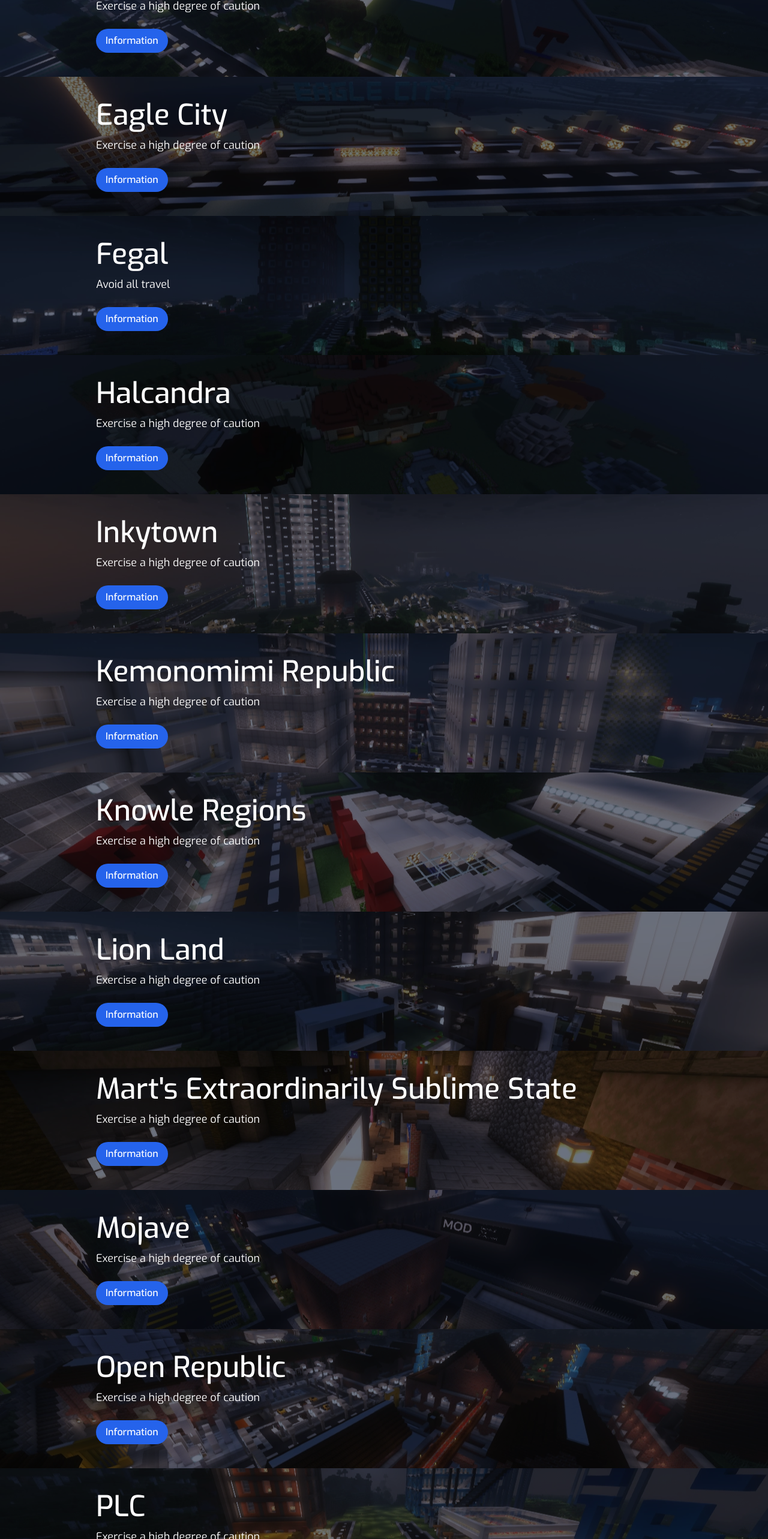
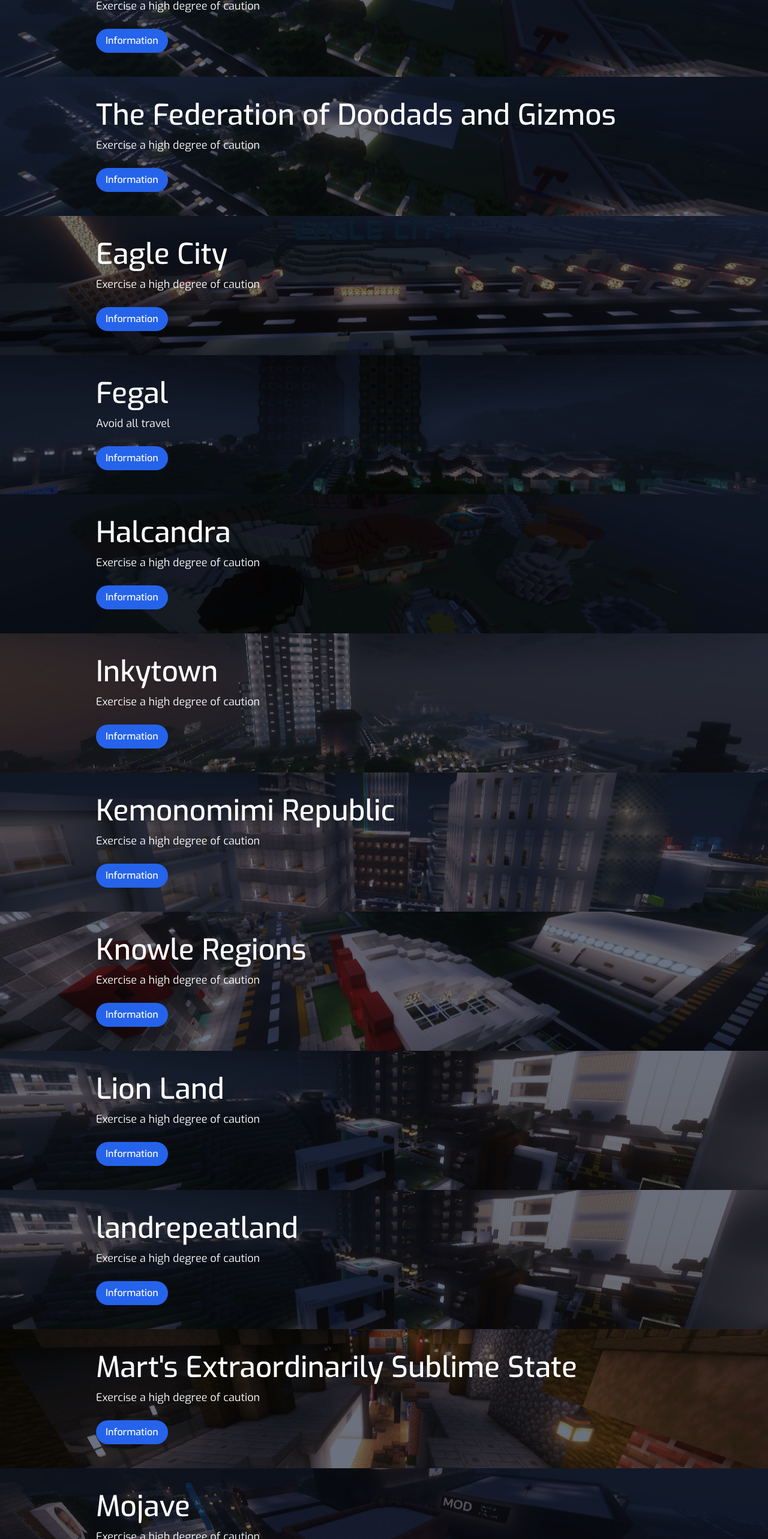
Before and after one commit to Alee14/alure-website, a Next.js app: page /travel-advisory in a window 1280 px wide. Shown: the part 2280-4846 px from the top of the page at 60% size. Built offline with nearby package versions, Linux system fonts and the light colour scheme.

Commit message:
New post

```diff
--- a/app/travel-advisory/ListCountries.js
+++ b/app/travel-advisory/ListCountries.js
@@ -47,7 +47,7 @@ export function Countries(){
         })
 
         return (
-            <div key="countries" className="bg-center bg-no-repeat bg-[image:var(--image-url)] bg-gray-500 bg-blend-multiply" style={{'--image-url': `url(${country.image})`}} >
+            <div key="countries" id={'#' + country.url} className="bg-center bg-no-repeat bg-[image:var(--image-url)] bg-gray-500 bg-blend-multiply" style={{'--image-url': `url(${country.image})`}} >
                 <div className="sm:px-40 px-10 py-10 space-y-3">
                     <h1 className="font-medium md:text-5xl text-3xl">{country.name}</h1>
                     <h2 className="text-lg">{dangerLevel}</h2>
--- a/app/travel-advisory/countries.json
+++ b/app/travel-advisory/countries.json
@@ -2,6 +2,7 @@
     "countries": [
         {
             "name": "Anatoli",
+            "url": "anatoli",
             "danger": 1,
             "image": "/countries/anatoli.webp",
             "settlements": [],
@@ -9,6 +10,7 @@
         },
         {
             "name": "Auckland",
+            "url": "auckland",
             "danger": 1,
             "image": "/countries/auckland.webp",
             "settlements": [],
@@ -16,6 +18,7 @@
         },
         {
             "name": "Aura Regions",
+            "url": "auraregions",
             "danger": 2,
             "image": "/countries/auraregions.webp",
             "settlements": [],
@@ -25,6 +28,7 @@
         },
         {
             "name": "Birch Boat Town",
+            "url": "birchboattown",
             "danger": 1,
             "image": "/countries/birchboattown.webp",
             "settlements": [],
@@ -32,6 +36,7 @@
         },
         {
             "name": "Birch Lodges Community Town",
+            "url": "birchlodges",
             "danger": 1,
             "image": "/countries/birchlodges.webp",
             "settlements": [],
@@ -39,6 +44,15 @@
         },
         {
             "name": "Country Warp",
+            "url": "countrywarp",
+            "danger": 1,
+            "image": "/countries/countrywarp.webp",
+            "settlements": [],
+            "history": []
+        },
+        {
+            "name": "The Federation of Doodads and Gizmos",
+            "url": "doodadsandgizmos",
             "danger": 1,
             "image": "/countries/countrywarp.webp",
             "settlements": [],
@@ -46,6 +60,7 @@
         },
         {
             "name": "Eagle City",
+            "url": "eaglecity",
             "danger": 1,
             "image": "/countries/eaglecity.webp",
             "settlements": [],
@@ -53,6 +68,7 @@
         },
         {
             "name": "Fegal",
+            "url": "fegal",
             "danger": 3,
             "image": "/countries/fegal.webp",
             "settlements": [],
@@ -63,6 +79,7 @@
         },
         {
             "name": "Halcandra",
+            "url": "halcandra",
             "danger": 1,
             "image": "/countries/halcandra.webp",
             "settlements": [],
@@ -70,6 +87,7 @@
         },
         {
             "name": "Inkytown",
+            "url": "inkytown",
             "danger": 1,
             "image": "/countries/inkytown.webp",
             "settlements": [],
@@ -77,6 +95,7 @@
         },
         {
             "name": "Kemonomimi Republic",
+            "url": "kemonomimi-republic",
             "danger": 1,
             "image": "/countries/kemonomimi.webp",
             "settlements": [],
@@ -84,6 +103,7 @@
         },
         {
             "name": "Knowle Regions",
+            "url": "knowle-regions",
             "danger": 1,
             "image": "/countries/knowleregions.webp",
             "settlements": [],
@@ -91,6 +111,15 @@
         },
         {
             "name": "Lion Land",
+            "url": "lionland",
+            "danger": 1,
+            "image": "/countries/lionland.webp",
+            "settlements": [],
+            "history": []
+        },
+        {
+            "name": "landrepeatland",
+            "url": "landrepeatland",
             "danger": 1,
             "image": "/countries/lionland.webp",
             "settlements": [],
@@ -98,6 +127,7 @@
         },
         {
             "name": "Mart's Extraordinarily Sublime State",
+            "url": "mess",
             "danger": 1,
             "image": "/countries/mess.webp",
             "settlements": [],
@@ -105,6 +135,7 @@
         },
         {
             "name": "Mojave",
+            "url": "mojave",
             "danger": 1,
             "image": "/countries/mojave.webp",
             "settlements": [],
@@ -112,6 +143,7 @@
         },
         {
             "name": "Open Republic",
+            "url": "open-republic",
             "danger": 1,
             "image": "/countries/openrepublic.webp",
             "settlements": [],
@@ -119,6 +151,7 @@
         },
         {
             "name": "PLC",
+            "url": "plc",
             "danger": 1,
             "image": "/countries/plc.webp",
             "settlements": [],
@@ -126,6 +159,7 @@
         },
         {
             "name": "Plutonia Imperium",
+            "url": "plutonia-imperium",
             "danger": 1,
             "image": "/countries/plutoniaimperium.webp",
             "settlements": [],
@@ -133,6 +167,7 @@
         },
         {
             "name": "The Federal Democracy of Solstice",
+            "url": "solstice",
             "danger": 3,
             "image": "/countries/solstice.webp",
             "settlements": [],
@@ -142,6 +177,7 @@
         },
         {
             "name": "Southeastern Islands",
+            "url": "southeastern-islands",
             "danger": 3,
             "image": "/countries/sei.webp",
             "settlements": [
@@ -151,12 +187,12 @@
                 }
             ],
             "history": [
-                "July 16th, 2023: A nuclear program has started in SEI.",
                 "July 15th, 2023: A disease has been going around Forêt Québec, we have decided to put border control in the exit of Alure Regions to SEI"
             ]
         },
         {
             "name": "Sulópolis",
+            "url": "sulopolis",
             "danger": 1,
             "image": "/countries/sulopolis.webp",
             "settlements": [],
@@ -164,6 +200,7 @@
         },
         {
             "name": "TAY",
+            "url": "tay",
             "danger": 1,
             "image": "/countries/tay.webp",
             "settlements": [],
@@ -171,6 +208,7 @@
         },
         {
             "name": "Union of Soviet Sovereign Republics",
+            "url": "ussr",
             "danger": 1,
             "image": "/countries/ussr.webp",
             "settlements": [],
@@ -178,13 +216,23 @@
         },
         {
             "name": "Veronian Controlled Territories",
+            "url": "veronian-controlled-territories",
             "danger": 1,
             "image": "/countries/vct.webp",
             "settlements": [],
             "history": []
         },
         {
+            "name": "Vyxalla",
+            "url": "vyxalla",
+            "danger": 1,
+            "image": "/countries/whalecity.webp",
+            "settlements": [],
+            "history": []
+        },
+        {
             "name": "The Republic of Whale City",
+            "url": "whale-city",
             "danger": 1,
             "image": "/countries/whalecity.webp",
             "settlements": [],
@@ -192,6 +240,7 @@
         },
         {
             "name": "The Federation of Yavno",
+            "url": "yavno",
             "danger": 1,
             "image": "/countries/yavno.webp",
             "settlements": [],
@@ -199,6 +248,7 @@
         },
         {
             "name": "The Republic of You on Kazoo",
+            "url": "you-on-kazoo",
             "danger": 1,
             "image": "/countries/youonkazoo.webp",
             "settlements": [],
```
Also changed, not shown: posts/outbreak.md (added, +15 -0 lines).
